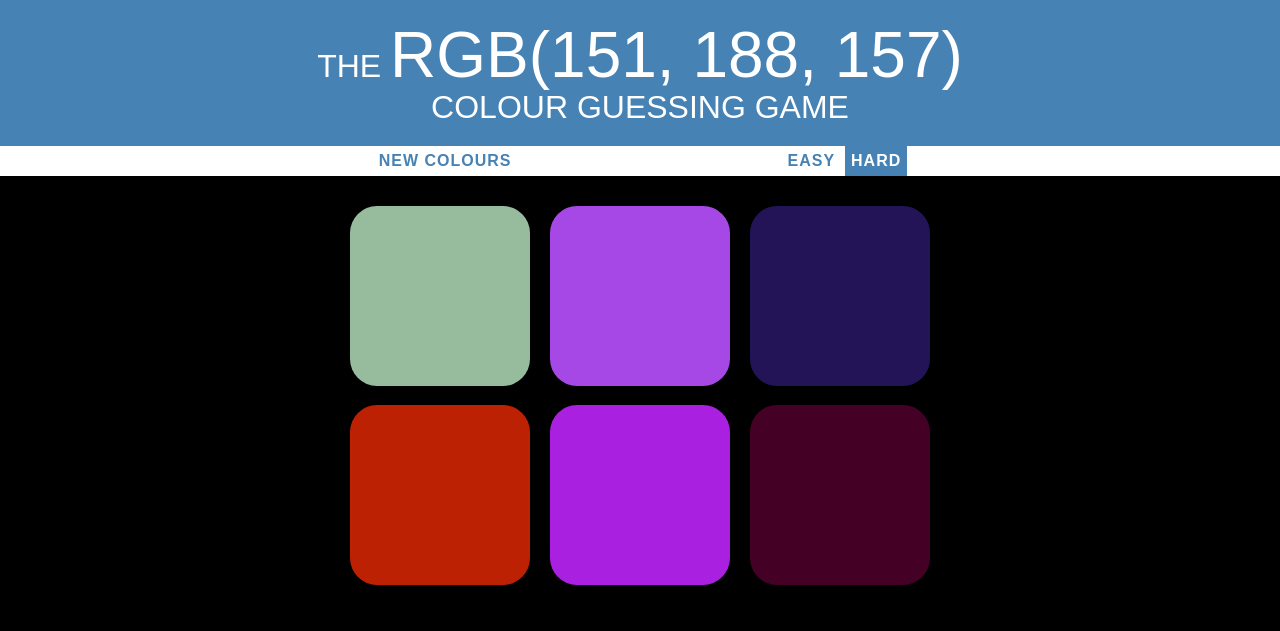
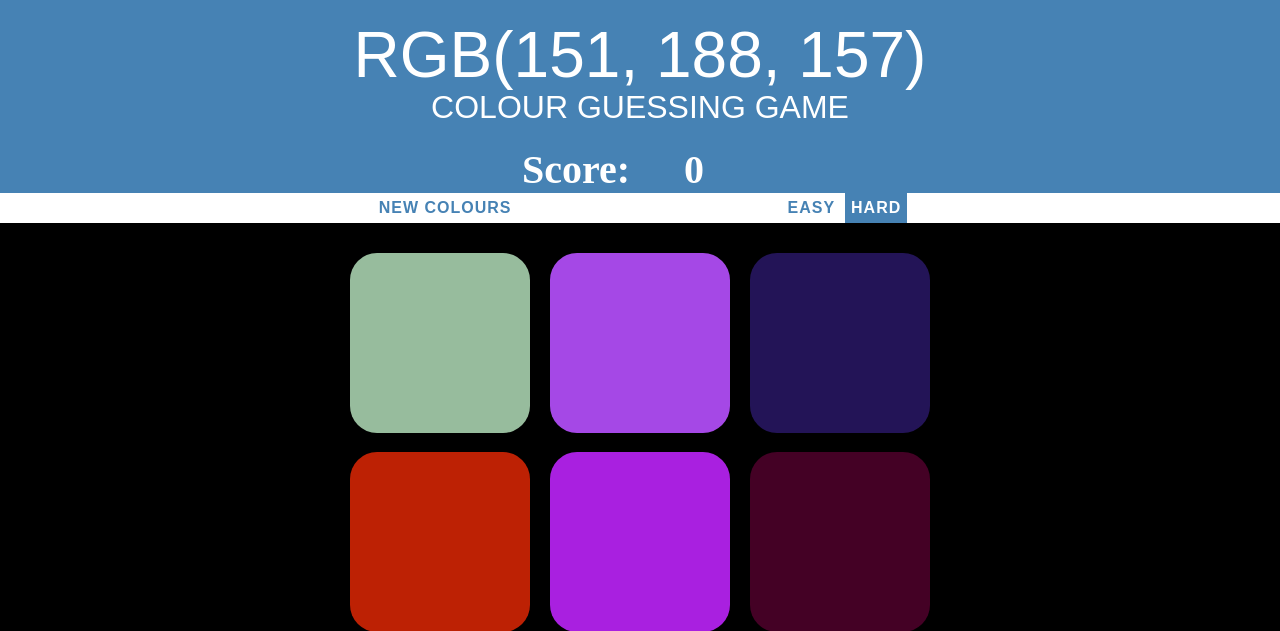
Before and after one commit to edwardrdavies/WDI_London_Project1, a PHP site: page / in a window 1280 px wide. Shown: the top 631 px of the page. Run offline with PHP 8.4, Linux system fonts and the light colour scheme.

Commit message:
Created Score System

```diff
--- a/css/style.css
+++ b/css/style.css
@@ -87,4 +87,12 @@ h3 {
   font-weight: bold;
   text-align: center;
   font-size: 40px;
+  margin: 0;
+  background: steelblue;
+
 }
+
+#scoreDisplay {
+  display: inline-block;
+  width: 10%;
+}
--- a/index.html
+++ b/index.html
@@ -8,9 +8,10 @@
   </head>
   <body>
     <!-- //Create span to display rgb color code -->
-    <h1>The <span id="colorDisplay">rgb</span>
+    <h1><span id="colorDisplay">rgb</span>
       <br>
       Colour Guessing Game
+      <h3>Score:<span id="scoreDisplay">0</span></h3>
     </h1>
     <!-- //Create strip to display difficulty level & reset  -->
     <div id="stripe">
--- a/js/app.js
+++ b/js/app.js
@@ -20,8 +20,9 @@ var easyBtn = document.querySelector("#easyBtn");
 //Step 1.10: Select Hard mode button option to begin its function
 var hardBtn = document.querySelector("#hardBtn");
 var numberOfSquares = 6;
-
-
+var score = 0;
+var scoreDisplay = document.querySelector("#scoreDisplay");
+var maxPoints = 60;
 //Step 2: Create click event for easy mode option
 
 easyBtn.addEventListener("click", function(){
@@ -30,6 +31,7 @@ easyBtn.addEventListener("click", function(){
   easyBtn.classList.add("selected");
 //Step 2.2: Select number of squares for easy mode - index starts from 0!
   numSquares = 2;
+  maxPoints =30;
 //Step 2.3: Select color of squares to generate random colors
   colors = generateRandomColors(numSquares);
   pickedColor = pickColor();
@@ -52,6 +54,7 @@ hardBtn.addEventListener("click", function(){
   easyBtn.classList.remove("selected");
 //Step 3.2: Select number of squares for hard mode
   numSquares = 6;
+  maxPoints = 60;
 //Step 3.2: Select random colors to be generated
   colors = generateRandomColors(numSquares);
   pickedColor = pickColor();
@@ -76,13 +79,13 @@ resetButton.addEventListener("click", function(){
   colorDisplay.textContent = pickedColor;
   //Step 4.4: Reset button to display new colors option
   this.textContent = "New Colors";
-
+  maxPoints = colors.length * 10;
   messageDisplay.textContent = "";
   //Step 4.5: Change color of squares
   for(var i = 0; i < squares.length; i++){
       squares[i].style.background = colors[i];
   }
-  //Step 4.6: background color in header to be reset to house style color
+  //Step 4.6: background color in header to be reset to house style
   h1.style.background = "steelblue";
 });
 
@@ -97,12 +100,16 @@ for(var i = 0; i < squares.length; i++) {
     //compare color to PickedColor
     if(clickedColor === pickedColor) {
       messageDisplay.textContent = "Correct";
+      score = maxPoints + score;
+      scoreDisplay.textContent = score;
       resetButton.textContent= "Play Again?"
       changeColors(clickedColor);
       h1.style.background = clickedColor;
     } else {
       this.style.background = "black";
       messageDisplay.textContent = "Try Again"
+      maxPoints = maxPoints -10;
+      console.log(maxPoints);
     }
   });
 
```
